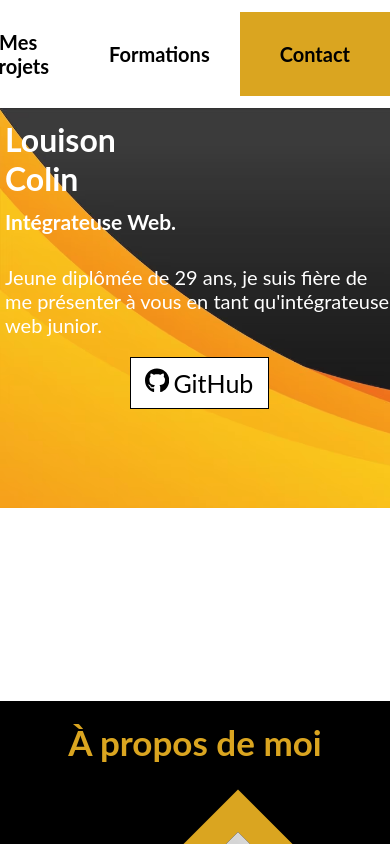
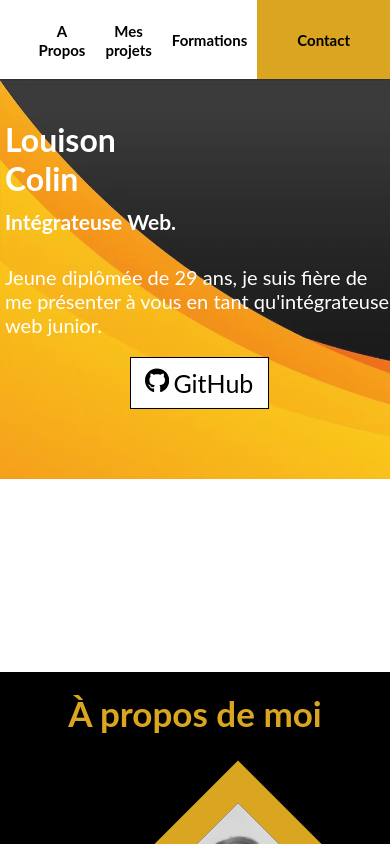
Before and after one commit to Boullay/Portfolio, a React (Create React App) app: page / in a window 390 px wide. Shown: the top 844 px of the page. Built offline with nearby package versions, Linux system fonts and the light colour scheme.

Commit message:
Header correction

```diff
--- a/src/components/Contact.js
+++ b/src/components/Contact.js
@@ -3,16 +3,6 @@ import IconLinkedin from "../assets/Icon-linkedin";
 import IconX from "../assets/Icon-X";
 
 function Contact() {
-    const onSubmit = (e) => {
-        e.preventdefault()
-
-        const form = e.target;
-        const elements = form.elements;
-        const email = elements.email.value;
-
-        alert(`Email: ${email}`);
-        form.reset();
-    }
     return(
         <div >
             <a href="mailto:louisoncolin@hotmail.fr" className="MyMail">louisoncolin@hotmail.fr</a>
--- a/src/components/Gallery.jsx
+++ b/src/components/Gallery.jsx
@@ -7,7 +7,7 @@ function Gallery() {
     const [project, setProject] = useState();
 
     return (
-        <div id="projets" className='ListProjets'>
+        <div className='ListProjets'>
             <ul className='ListCard'>
                 {projets.map((projet) =>
                     <Card
--- a/src/components/ModalProjet.jsx
+++ b/src/components/ModalProjet.jsx
@@ -1,4 +1,3 @@
-import PropTypes from "prop-types";
 import IconClose from "../assets/Icon-close";
 
 
@@ -7,9 +6,8 @@ const ModalProjet = ({ projet, closeModal }) => (
     <div>
       <button className="bnt_CloseModalProjet" onClick={closeModal}><IconClose /></button>
     </div>
-    <div className="ModalProjet__imageContainer">
+    <div>
       <img
-        data-testid="card-image-testid"
         src={projet.cover}
         alt={projet.title}
       />
@@ -28,7 +26,7 @@ const ModalProjet = ({ projet, closeModal }) => (
           <h3>Compétences</h3>
           <div>{projet.competences}</div>
         </div>
-        <div className="ModalProjet__">
+        <div>
           <h3>Languages</h3>
           <div>{projet.languages}</div>
         </div>
@@ -41,9 +39,5 @@ const ModalProjet = ({ projet, closeModal }) => (
   </div>
 );
 
-ModalProjet.propTypes = {
-  // eslint-disable-next-line react/forbid-prop-types
-  projet: PropTypes.any.isRequired,
-}
 
 export default ModalProjet;
--- a/src/containers/Home.jsx
+++ b/src/containers/Home.jsx
@@ -14,7 +14,6 @@ function Home() {
                 <a href="https://github.com/Boullay" className="bnt-Git"><IconGit />GitHub</a>
             </div>
         </section>
-
         <section id="A-propos">
             <article>
                 <h3 className="text-position _title">À propos de moi</h3>
--- a/src/css/main.css
+++ b/src/css/main.css
@@ -2,13 +2,8 @@ html {
     font-family: Lato, sans-serif;
     overflow-x: hidden;
     --main-color: goldenrod;
-    word-wrap: break-word;
-    box-sizing: border-box;
     overflow-x: hidden;
     scroll-behavior: smooth;
-}
-main {
-    overflow-x: hidden;
 }
 
 body {
@@ -50,7 +45,6 @@ header {
     box-shadow: 0 1px 1px rgba(0, 0, 0, .2);
     background-color: white;
 }
-
 .Menu {
     display: flex;
     margin: 0;
@@ -430,7 +424,12 @@ hr {
         height: 400px;
         width: 800px;
     }
-
+    header a {
+        font-size: 15px;
+    }
+    header li {
+        padding: 10px;
+    }
 }
 
 @media screen and (max-width: 1100px ) and (min-width: 768px) {
```
